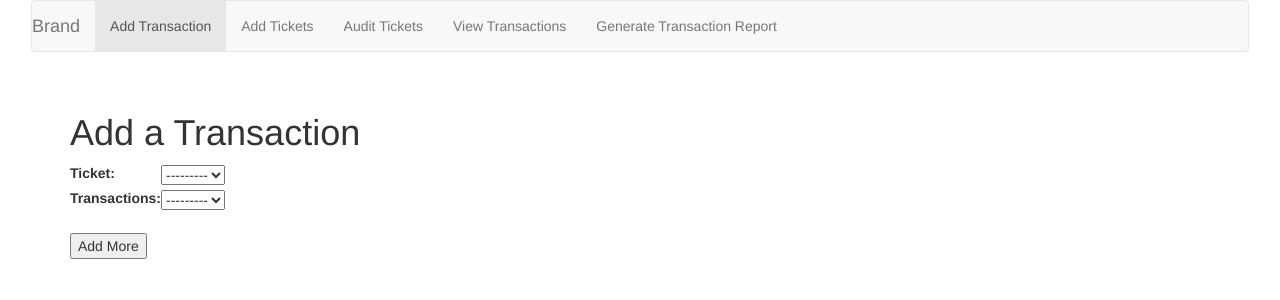
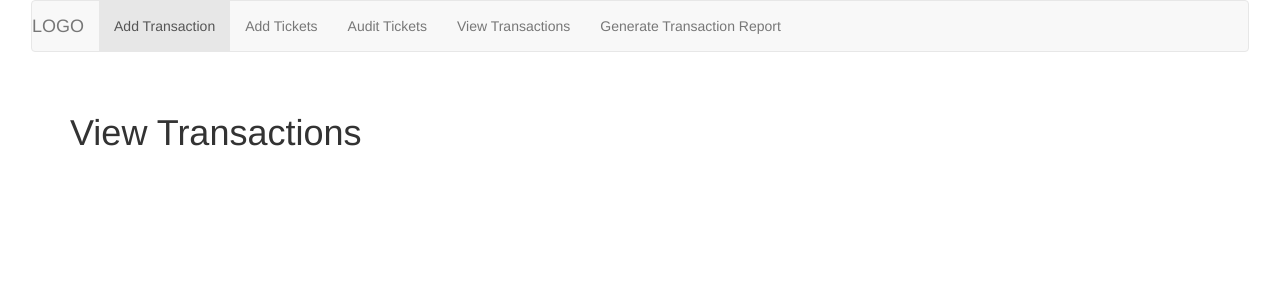
Before and after one commit to dcmcand/tickets, a Django app: page /tickets/transactions/ in a window 1280 px wide. Shown: the top 300 px of the page. Run offline with Django 3.2, Linux system fonts and the light colour scheme; data comes from the database, SQL or seed files in the repository; some libraries are stand-ins or nearby versions.

Commit message:
added success view

```diff
--- a/ticket_app/forms.py
+++ b/ticket_app/forms.py
@@ -1,5 +1,4 @@
 from django import forms
-from .models import Locations
 
 
 from .models import Tickets_Transactions
@@ -10,10 +9,7 @@
         fields = ['ticket', 'transactions']
 
 class AddTicketsForm(forms.Form):
-    locations = Locations.objects.all()
-    location_choices=[]
-    for l in locations:
-        location_choices.append(l.name)
-    location = forms.ChoiceField(choices=location_choices)
+
+    location = forms.ChoiceField(choices=['Lebanon Library', 'Kilton Library'])
     start = forms.IntegerField(max_value=999999, min_value=99999)
     end = forms.IntegerField(max_value=999999, min_value=99999)
--- a/ticket_app/templates/ticket_app/add_tickets.html
+++ b/ticket_app/templates/ticket_app/add_tickets.html
@@ -1,6 +1,8 @@
 {% include "ticket_app/header.html" %}
 {% csrf_token %}
 
-{{ form.as_p }}
+{% for f in form %}
+{{ f.as_p }}
+{% endfor %}
 
 {% include "ticket_app/footer.html" %}
--- a/ticket_app/templates/ticket_app/header.html
+++ b/ticket_app/templates/ticket_app/header.html
@@ -23,11 +23,11 @@
                         <span class="icon-bar"></span>
                         <span class="icon-bar"></span>
                     </button>
-                    <a class="navbar-brand" href="#">Brand</a>
+                    <a class="navbar-brand" href="/">LOGO</a>
                 </div>
                 <div class="collapse navbar-collapse" id="#navbar-collapse">
                     <ul class="nav navbar-nav">
-                        <li class="active"><a href="/">Add Transaction</a><span class="sr-only">(current)</span> </li>
+                        <li class="active"><a href="/transactions/add/">Add Transaction</a><span class="sr-only">(current)</span> </li>
                         <li><a href="/tickets/">Add Tickets</a></li>
                         <li><a href="/tickets/audit/">Audit Tickets</a> </li>
                         <li><a href="/transactions/">View Transactions</a></li>
--- /dev/null
+++ b/ticket_app/templates/ticket_app/report.html
@@ -0,0 +1,3 @@
+{% include "ticket_app/header.html" %}
+<h1>Generate Report</h1>
+{% include "ticket_app/footer.html" %}
--- /dev/null
+++ b/ticket_app/templates/ticket_app/view_transactions.html
@@ -0,0 +1,3 @@
+{% include "ticket_app/header.html" %}
+<h1>View Transactions</h1>
+{% include "ticket_app/footer.html" %}
--- a/ticket_app/urls.py
+++ b/ticket_app/urls.py
@@ -4,7 +4,10 @@
 
 urlpatterns = {
 
-    # url(r'^tickets/audit/?$', views.TicketAudit),
+    url(r'^success/$', views.Success.as_view()),
+    url(r'^tickets/transactions/$', views.ViewTransactions.as_view()),
+    url(r'^tickets/transactions/add/?$', views.TransactionForm.as_view()),
+    url(r'^tickets/report/?$', views.GenerateReport.as_view()),
     url(r'^tickets/audit/?$', views.TicketAudit.as_view()),
     url(r'^tickets/?$', views.AddTickets.as_view()),
     url(r'^api/tickets/?$', views.ApiTicketList.as_view()),
--- a/ticket_app/views.py
+++ b/ticket_app/views.py
@@ -1,13 +1,14 @@
 
 from rest_framework import generics
-from ticket_app.models import Transactions, Tickets
-from ticket_app.serializers import TicketSerializer, TransactionSerializer
 from django.utils.decorators import method_decorator
+from django.forms.formsets import formset_factory
+from django.http import HttpResponse
+from django.shortcuts import render
 from django.views import generic
-from django.http import HttpResponse
+from django.views.generic.base import TemplateView, View
+from .models import Transactions, Tickets
+from .serializers import TicketSerializer, TransactionSerializer
 from .forms import TicketsTransactionForm, AddTicketsForm
-from django.forms.formsets import formset_factory
-from django.shortcuts import render
 
 class ApiTicketList(generics.ListCreateAPIView):
     """
@@ -71,3 +72,13 @@
     form_class = AddTicketsForm
     template_name = "ticket_app/add_tickets.html"
     success_url = '/success/'
+
+class ViewTransactions(TemplateView):
+    template_name = 'ticket_app/view_transactions.html'
+
+class GenerateReport(TemplateView):
+    template_name = 'ticket_app/report.html'
+
+class Success(View):
+    def get(self):
+        return HttpResponse('Success')
```
